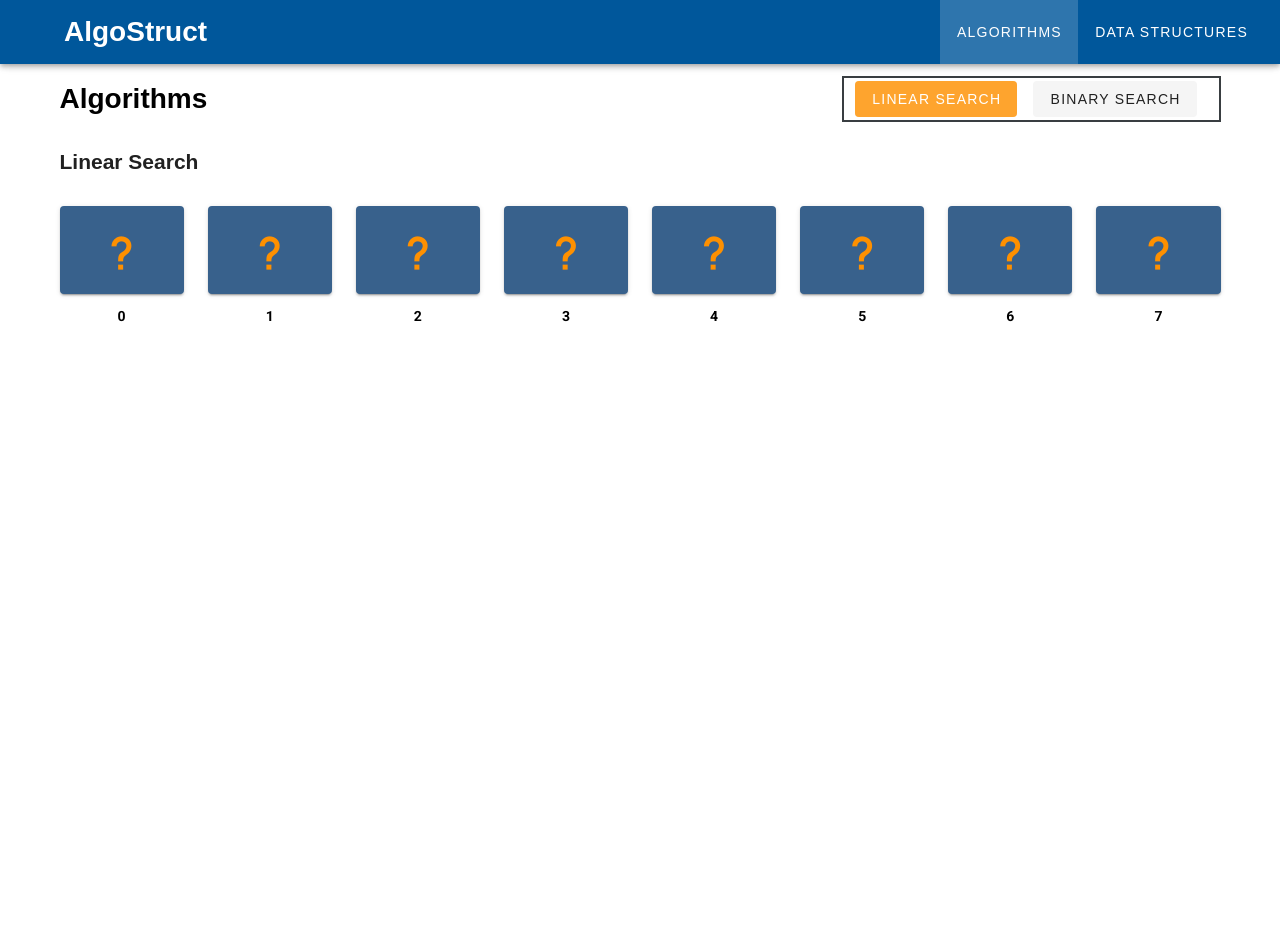
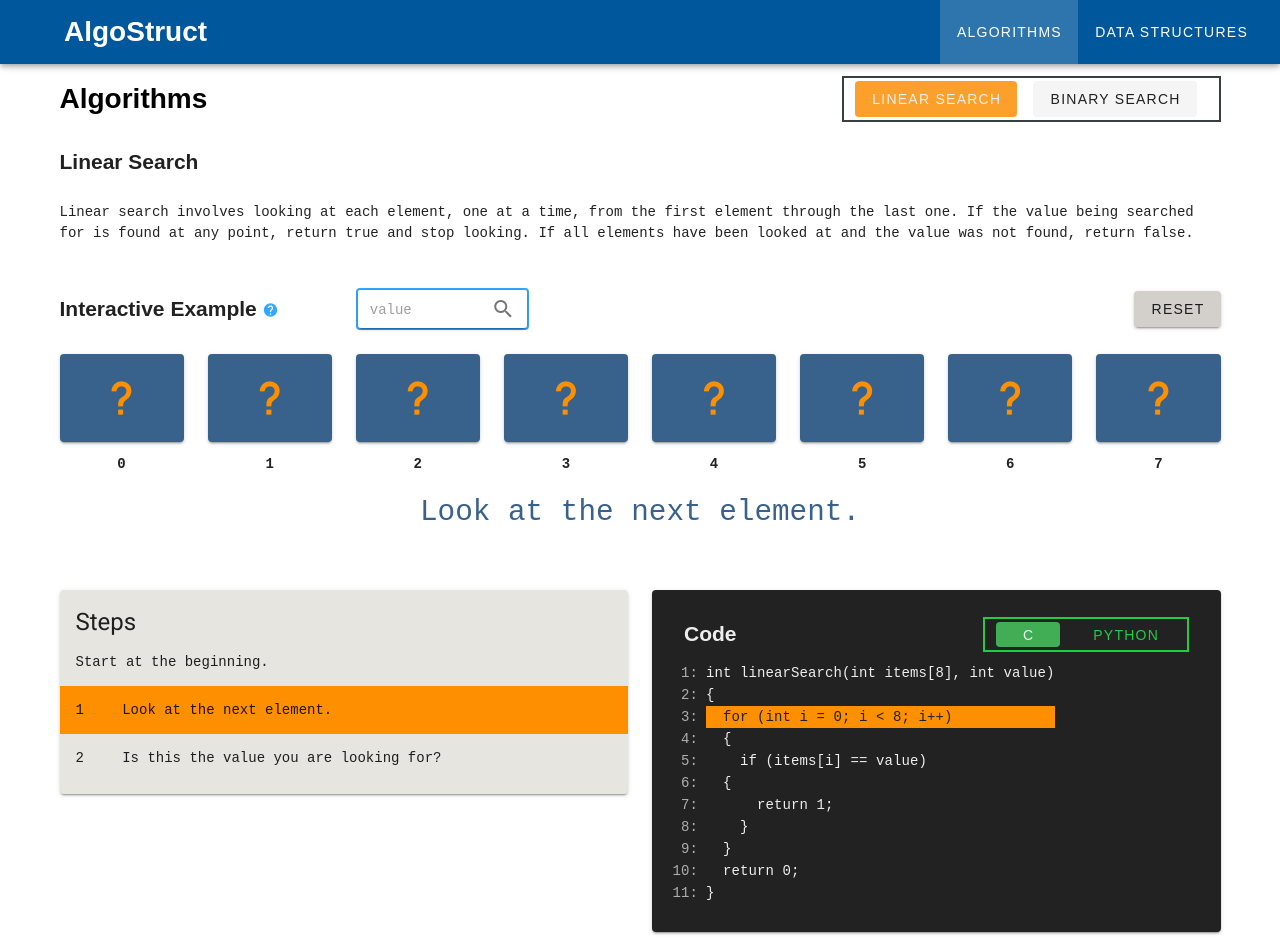
Before and after one commit to dlom123/algostruct, a Vue app: page /algorithms in a window 1280 px wide. Before the commit the page ends 800 px from the top, so only its background shows below. Built offline with nearby package versions, Linux system fonts and the light colour scheme.

Commit message:
Interactive Linear Search algorithm with highlighted Steps and Code examples.

```diff
--- /dev/null
+++ b/src/components/SearchInput.vue
@@ -0,0 +1,18 @@
+<template>
+  <v-text-field
+  solo
+  dense
+  hide-details
+  clearable
+  append-icon="mdi-magnify"
+  :placeholder=placeholder
+  class="search-input"
+  ></v-text-field>
+</template>
+
+<script>
+export default {
+  name: 'searchInput',
+  props: ['placeholder']
+}
+</script>
--- /dev/null
+++ b/src/components/SlideGroupCode.vue
@@ -0,0 +1,46 @@
+<template>
+  <v-sheet
+    max-height="35"
+    class="slide-container code"
+  >
+    <v-slide-group
+      mandatory
+      @change="showLanguage"
+    >
+      <v-slide-item
+        v-for="(item, i) in items"
+        :key="i"
+        v-slot:default="{ active, toggle }"
+      >
+        <v-btn
+          max-height="25"
+          active-class="slide-button-active"
+          class="mx-2"
+          :input-value="active"
+          depressed
+          text
+          @click="toggle"
+        >
+          {{ item.text }}
+        </v-btn>
+      </v-slide-item>
+    </v-slide-group>
+  </v-sheet>
+</template>
+
+<script>
+import { mapMutations } from 'vuex'
+
+export default {
+  name: 'slideGroupCode',
+  props: ['items'],
+  methods: {
+    ...mapMutations([
+      'setCurrentLanguage'
+    ]),
+    showLanguage (i) {
+      this.setCurrentLanguage(this.items[i].name)
+    }
+  }
+}
+</script>
--- a/src/components/SlideGroup.vue
+++ b/src/components/SlideGroupMain.vue
@@ -1,7 +1,7 @@
 <template>
   <v-sheet
       max-width="700"
-      class="slide-container"
+      class="slide-container main"
     >
     <v-slide-group
         mandatory
@@ -32,7 +32,7 @@
 import { mapMutations } from 'vuex'
 
 export default {
-  name: 'slideGroup',
+  name: 'slideGroupMain',
   props: ['items'],
   methods: {
     ...mapMutations([
--- a/src/components/algorithms/LinearSearch.vue
+++ b/src/components/algorithms/LinearSearch.vue
@@ -1,5 +1,5 @@
 <template>
-  <v-container class="algorithm">
+  <v-container class="algorithm linear-search">
     <v-row>
       <v-col>
         <h2>Linear Search</h2>
@@ -18,11 +18,44 @@
       </v-col> -->
     </v-row>
 
+    <v-row>
+      <v-col>
+        <p>Linear search involves looking at each element, one at a time, from the first element through the last one.
+           If the value being searched for is found at any point, return true and stop looking.
+           If all elements have been looked at and the value was not found, return false.</p>
+      </v-col>
+    </v-row>
+
     <v-row class="mt-4">
+      <v-col cols="12">
+        <v-row align="center">
+          <v-col cols="3">
+            <h2>Interactive Example
+              <v-tooltip right content-class="tooltip-instructions">
+                <template v-slot:activator="{ on, attrs }">
+                  <v-icon small class="help-circle" v-bind="attrs" v-on="on">mdi-help-circle</v-icon>
+                </template>
+                <span>Click the boxes according to<br/>the steps outlined below.</span>
+              </v-tooltip>
+            </h2>
+          </v-col>
+          <v-col cols="2">
+            <SearchInput placeholder="value" />
+          </v-col>
+          <v-col align="right">
+            <v-btn
+              light
+              @click="reset()"
+              class="btn-reset"
+            >Reset</v-btn>
+          </v-col>
+        </v-row>
+      </v-col>
       <v-col v-for="(value, index) in numItems" :key="index" align="center">
         <v-card
           light
           class="item py-2"
+          :ripple="index >= i"
           @click="revealItem(index)"
         >
           <v-icon
@@ -40,69 +73,196 @@
       </v-col>
     </v-row>
 
-    <!-- <v-row>
+    <v-row class="mt-4 mb-2">
+      <v-col align="center">
+        <transition name="fade">
+          <div v-show="showCurrentStep" class="current-step">
+            <div class="main">{{ this.guide.steps[this.currentStep-1].main }}</div>
+            <v-row
+              v-if="!hasChosen"
+              class="choices mt-2"
+              justify="center"
+            >
+              <v-col cols="2" v-for="(choice, i) in this.guide.steps[this.currentStep-1].choices" :key="i">
+                <v-btn
+                  x-large
+                  :class="{'btn-yes': i % 2 === 0, 'btn-no': i % 2}"
+                  @click="makeChoice(i % 2 === 0 ? true : false)"
+                >
+                  {{ choice }}
+                </v-btn>
+              </v-col>
+            </v-row>
+          </div>
+        </transition>
+      </v-col>
+    </v-row>
+
+    <v-row class="mt-8">
+      <v-col cols="6">
+        <v-card class="pb-3 card-steps">
+          <v-card-title class="headline pb-0">Steps</v-card-title>
+          <v-list-item v-if="guide.hasOwnProperty('init')">{{ guide.init }}</v-list-item>
+          <v-list-item v-for="(step, i) in guide.steps" :key="i" :class="highlightStep(i+1)">
+            <v-list-item-content class="py-0">
+              <v-row>
+                <v-col cols="1">{{ i+1 }}</v-col>
+                <v-col cols="11">{{ step.main }}</v-col>
+              </v-row>
+            </v-list-item-content>
+          </v-list-item>
+        </v-card>
+      </v-col>
+      <v-col cols="6">
+        <v-card class="px-1 pb-3 card-code">
+          <v-card-title class="headline pb-0">
             <v-col>
-        <h3>Searching for {{ searchValue }}</h3>
+              <h2>Code</h2>
             </v-col>
-    </v-row> -->
-
-    <!-- <v-row v-show="guide" class="mt-8">
-      <v-col cols="7" style="border: 1px solid #ccc">
-        <h3>Steps</h3>
-        <ol>
-          <li
-            v-for="(step, i) in steps"
-            :key="i"
-          >
-            <span :class="getHighlightClasses(i)">{{ step.main }}</span>
-            <ul v-if="step.hasOwnProperty('subs')">
-              <li v-for="(sub, i) in step.subs" :key="i">{{ sub }}</li>
-            </ul>
-          </li>
-        </ol>
+            <v-col cols="auto" align="right" class="py-0">
+              <SlideGroupCode :items="languages" />
             </v-col>
-    </v-row> -->
-
-    <!-- <v-row>
-      <v-col>
-        <v-btn
-          light
-          color="orange"
-          @click="reset()"
-        >Reset</v-btn>
+          </v-card-title>
+          <v-card-text>
+            <v-row>
+              <v-col cols="1" class="line-numbers mt-0 pr-2" align="right">
+                <div v-for="i in currentLanguageCode.length" :key="i">{{ i }}:</div>
               </v-col>
-    </v-row> -->
+              <v-col cols="auto" class="code px-0">
+                <div v-for="(code, i) in currentLanguageCode" :key="i" :class="highlightStep(code.step)">
+                  <pre>{{ code.line }}</pre>
+                </div>
+              </v-col>
+            </v-row>
+          </v-card-text>
+        </v-card>
+      </v-col>
+    </v-row>
 
   </v-container>
 </template>
 
 <script>
+import { mapMutations, mapState } from 'vuex'
+import SlideGroupCode from '@/components/SlideGroupCode'
+import SearchInput from '@/components/SearchInput'
+
 export default {
   name: 'algorithms',
+  components: {
+    SearchInput,
+    SlideGroupCode
+  },
   data () {
     return {
+      code: {
+        c: [
+          { step: 0, line: 'int linearSearch(int items[SIZE], int value)' },
+          { step: 0, line: '{' },
+          { step: 1, line: '  for (int i = 0; i < SIZE; i++)' },
+          { step: 0, line: '  {' },
+          { step: 2, line: '    if (items[i] == value)' },
+          { step: 0, line: '  {' },
+          { step: 0, line: '      return 1;' },
+          { step: 0, line: '    }' },
+          { step: 0, line: '  }' },
+          { step: 0, line: '  return 0;' },
+          { step: 0, line: '}' }
+        ],
+        python: [
+          { step: 0, line: 'def linear_search(items, value):' },
+          { step: 1, line: '    for i in items:' },
+          { step: 2, line: '        if i == value:' },
+          { step: 0, line: '            return True' },
+          { step: 0, line: '    return False' }
+        ]
+      },
+      currentStep: 1,
+      hasChosen: true,
       i: 0,
       items: [1, 2, 3, 4, 5, 6, 7, 8],
       numItems: 8,
+      guide: {
+        init: 'Start at the beginning.',
         steps: [
           {
-          main: 'If the array is empty, the item you are searching for was not found. Otherwise, check the middle item.'
+            main: 'Look at the next element.'
           },
           {
-          main: 'If it is the item you are looking for, you have found it!',
-          subs: [
-            'If it is smaller than the item you are looking for, use the items to the right of it and go back to step 1.',
-            'If it is larger than the item you are looking for, use the items to the left of it and go back to step 1.'
+            main: 'Is this the value you are looking for?',
+            choices: [
+              'Yes',
+              'No'
             ]
           }
         ]
+      },
+      showCurrentStep: true
+    }
+  },
+  computed: {
+    ...mapState([
+      'currentLanguage',
+      'languages'
+    ]),
+    currentLanguageCode () {
+      const code = this.code[this.currentLanguage]
+      const lines = code.map(c => ({
+        step: c.step,
+        // preserve empty lines from the code array in the <pre> tags
+        // and replace any predefined placeholders in the code
+        line: !c.line.length ? '\n' : this.makeSubstitutions(c.line)
+      }))
+      return lines
     }
   },
   methods: {
+    ...mapMutations([
+      'setCurrentLanguage'
+    ]),
+    highlightStep (i) {
+      const classes = []
+
+      if (this.currentStep === i) {
+        classes.push('highlight')
+      }
+      return classes
+    },
+    incrementStep () {
+      this.currentStep = this.currentStep + 1 <= this.guide.steps.length ? this.currentStep + 1 : 1
+    },
+    makeChoice (choice) {
+      // TODO: if choice is true, or choice is false with no more items to look at, signal the end of the algorithm
+
+      this.hasChosen = true
+      this.incrementStep()
+    },
+    makeSubstitutions (line) {
+      /* Replace placeholders in code with user input values. */
+      return line
+        .replace('SIZE', this.numItems)
+    },
+    reset () {
+      this.currentStep = 1
+    },
     revealItem (i) {
-      if (i === this.i) {
+      // only reveal the next item if there is no pending choice to be made
+      // and the selected item is the next one in the algorithm's steps
+      if (this.hasChosen && i === this.i) {
         this.i++
+        // currentStep should always be at least 1
+        this.incrementStep()
+
+        // if a choice will need to be made for the new current step, toggle it now
+        if (Object.prototype.hasOwnProperty.call(this.guide.steps[this.currentStep - 1], 'choices')) {
+          this.hasChosen = false
         }
+      }
+    }
+  },
+  created () {
+    if (!this.currentLanguage) {
+      this.setCurrentLanguage(Object.keys(this.code)[0])
     }
   }
 }
--- a/src/sass/components/_algorithms.sass
+++ b/src/sass/components/_algorithms.sass
@@ -5,20 +5,73 @@
   .slide-container
     padding: 3px
     border: 2px solid $dark-gray
-  .v-slide-group__content
-    .slide-button-active
-      background-color: $primary !important
-      border-color: $primary !important
-      color: white
+    &.main
+      .v-slide-group__content
+        .slide-button-active
+          background-color: $primary
+          border-color: $primary
+          color: $off-white
+    &.code
+      border-color: $hacker-green
+      background-color: $off-black
+      .v-slide-group__content
+        .v-btn
+          color: $hacker-green
+        .v-btn--active
+          background-color: darken($hacker-green, 10%)
+          color: $off-white
+  .help-circle
+    color: $medium-blue
+  .search-input
+    border: 2px solid $medium-blue
+  .current-step div
+    &.main
+      color: $dark-blue
+      font-size: 22pt
+    &.choices
+      .btn-yes
+        background-color: $primary !important
+      .btn-no
+        background-color: $red !important
 
 .algorithm
   .item
     min-height: 60px
     font-size: 36pt
     background-color: $dark-blue
-    color: white
+    color: $off-white
     .v-icon
       color: $primary
   .item-index
-    color: black
+    color: $off-black
     font-weight: bold
+  .btn-reset
+    background-color: $medium-gray !important
+  .card-steps
+    background-color: $light-gray
+    font-size: 14pt
+  .card-code
+    background-color: $off-black
+    color: red
+    .headline
+      color: $off-white
+  &.linear-search
+    .highlight
+      color: $off-black
+      background-color: $primary
+
+.card-code
+  .line-numbers
+    color: darken($off-white, 25%)
+  .code
+    color: $off-white !important
+
+/* tooltips */
+.tooltip-instructions
+  background-color: $medium-blue
+
+/* transitions */
+.fade-enter, .fade-leave-to
+  opacity: 0
+.fade-enter-active, .fade-leave-active
+  transition: opacity .5s
--- a/src/sass/global/_base.sass
+++ b/src/sass/global/_base.sass
@@ -1,4 +1,4 @@
-body, p
+body, p, div
   font-family: $main-font
   font-size: 14px
 
--- a/src/sass/global/_variables.sass
+++ b/src/sass/global/_variables.sass
@@ -10,6 +10,8 @@ $body-font-family: $main-font
 $border-radius-root: 80px
 
 // colors
+$off-black: #222222
+$off-white: #eeeeee
 
 $dark-gray: #393e41
 $medium-gray: #d3d0cb
@@ -22,3 +24,5 @@ $red: #ff5964
 $yellow: #ffe74c
 $info: #00798c
 $success: #44cf6c
+
+$hacker-green: #22cc44
--- a/src/store/index.js
+++ b/src/store/index.js
@@ -9,7 +9,12 @@ Vue.use(Vuex)
 export default new Vuex.Store({
   state: {
     currentContent: null,
-    dataType: 'int'
+    currentLanguage: null,
+    dataType: 'int',
+    languages: [
+      { name: 'c', text: 'C' },
+      { name: 'python', text: 'Python' }
+    ]
   },
   actions,
   mutations,
--- a/src/store/mutations.js
+++ b/src/store/mutations.js
@@ -1,6 +1,9 @@
 export default {
   setCurrentContent: (state, payload) => {
     state.currentContent = payload
+  },
+  setCurrentLanguage: (state, payload) => {
+    state.currentLanguage = payload
   },
   setDataType: (state, payload) => {
     state.dataType = payload
--- a/src/views/Algorithms.vue
+++ b/src/views/Algorithms.vue
@@ -4,7 +4,7 @@
       <v-col><h1>Algorithms</h1></v-col>
       <v-spacer></v-spacer>
       <v-col align="right">
-        <SlideGroup :items="algorithms" />
+        <SlideGroupMain :items="algorithms" />
       </v-col>
     </v-row>
 
@@ -17,7 +17,7 @@
 
 <script>
 import { mapMutations, mapState } from 'vuex'
-import SlideGroup from '@/components/SlideGroup'
+import SlideGroupMain from '@/components/SlideGroupMain'
 import BinarySearch from '@/components/algorithms/BinarySearch'
 import LinearSearch from '@/components/algorithms/LinearSearch'
 
@@ -26,7 +26,7 @@ export default {
   components: {
     BinarySearch,
     LinearSearch,
-    SlideGroup
+    SlideGroupMain
   },
   data () {
     return {
--- a/src/views/DataStructures.vue
+++ b/src/views/DataStructures.vue
@@ -4,7 +4,7 @@
       <v-col><h1>Data Structures</h1></v-col>
       <v-spacer></v-spacer>
       <v-col align="right">
-        <SlideGroup :items="dataStructures" />
+        <SlideGroupMain :items="dataStructures" />
       </v-col>
     </v-row>
 
@@ -17,7 +17,7 @@
 
 <script>
 import { mapMutations, mapState } from 'vuex'
-import SlideGroup from '@/components/SlideGroup.vue'
+import SlideGroupMain from '@/components/SlideGroupMain.vue'
 import Arrays from '@/components/dataStructures/Arrays.vue'
 import Stacks from '@/components/dataStructures/Stacks.vue'
 import Queues from '@/components/dataStructures/Queues.vue'
@@ -36,7 +36,7 @@ export default {
     Queues,
     Stacks,
     Tries,
-    SlideGroup
+    SlideGroupMain
   },
   data () {
     return {
```
Lines whose indentation alone changed are shown as unchanged.
